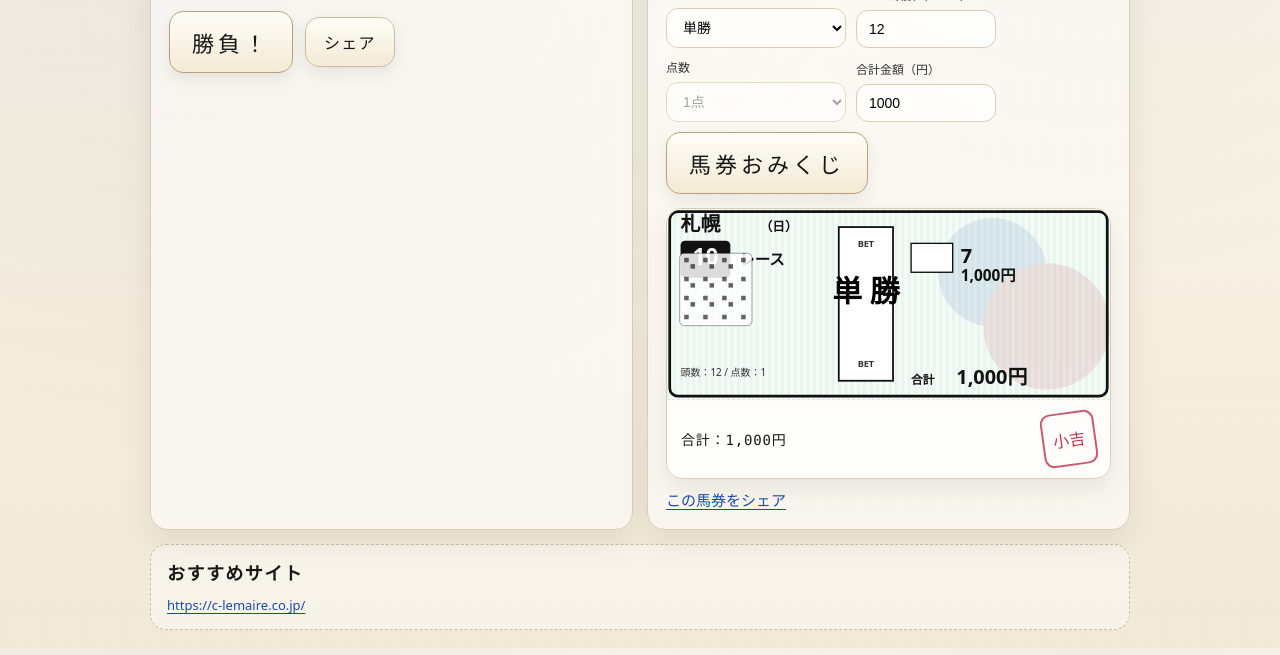
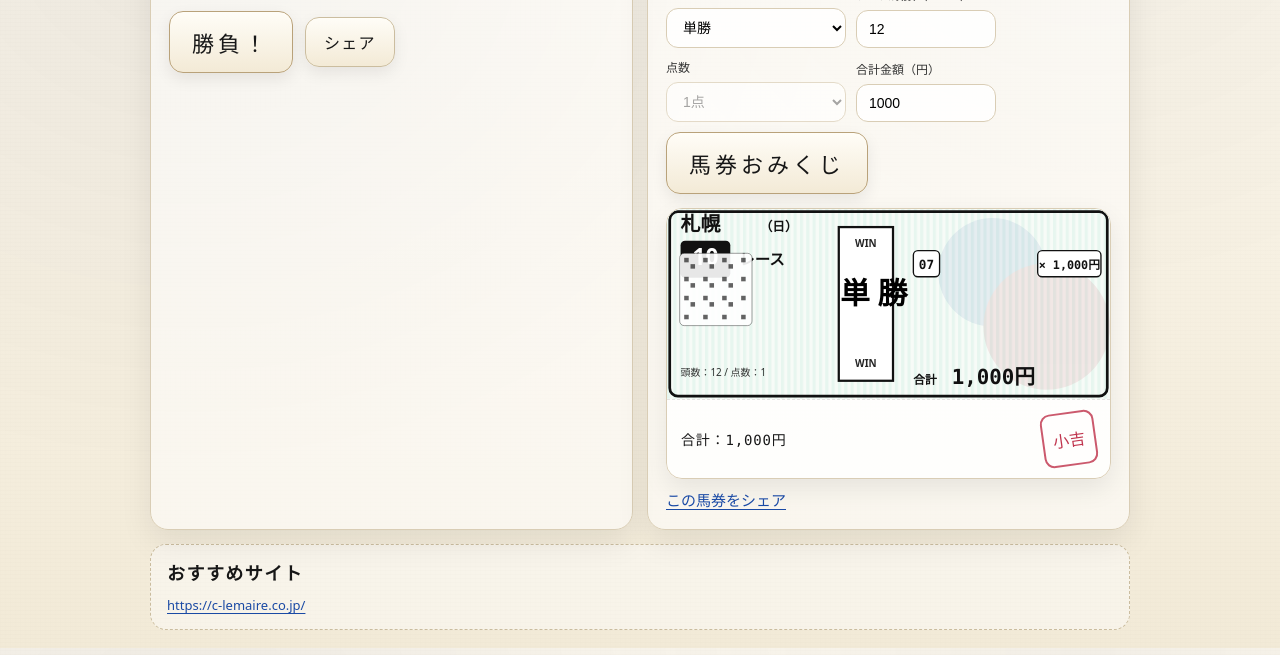
Before and after one commit to yoshitaka1531/oshi-jockey, a website: page public/index.html in a window 1280 px wide. Both pictures are taken after a click on the button "馬券おみくじ". Shown: the part 145-800 px from the top of the page. Drawn offline with Linux system fonts and the light colour scheme; a web font is replaced by a local one.

Commit message:
Enhance SVG ticket generation and layout
Refactor SVG ticket generation and improve text display.

```diff
--- a/public/index.html
+++ b/public/index.html
@@ -549,7 +549,7 @@
     function buildPick(type, fieldSize){
       if(type === "win"){
         const a = randInt(1, fieldSize);
-        return { display: `15`, raw: [a], text: `馬番 ${a}`, hint: "単勝：1頭" };
+        return { raw: [a], text: `馬番 ${a}`, hint: "単勝：1頭" };
       }
       if(type === "place"){
         const a = randInt(1, fieldSize);
@@ -636,35 +636,76 @@
       return pick[randInt(0, pick.length - 1)];
     }
 
-    // ====== ここがメイン：馬券“画像”をSVGで生成 ======
-    function esc(s){
-      return String(s).replace(/[&<>"']/g, m => ({
-        "&":"&amp;","<":"&lt;",">":"&gt;",'"':"&quot;","'":"&#39;"
-      })[m]);
-    }
-
+    // ====== ★ここがメイン：馬券“画像”をSVGで生成（枠に数字・枠に式別） ======
     function makeTicketSVG({ venue, raceNo, typeLabel, fieldSize, points, picks, alloc, total }){
-      // 票面サイズ（レスポンシブで縮小されます）
       const W = 980, H = 420;
 
-      // 右側に表示する買い目テキスト（票面っぽく整形）
+      const codeMap = {
+        "単勝":"WIN", "複勝":"PLC", "枠連":"WAK", "馬連":"UMR",
+        "ワイド":"WID", "馬単":"UMT", "3連複":"TRI", "3連単":"TRF"
+      };
+      const betCode = codeMap[typeLabel] || "BET";
+
       const lines = picks.map((p, i) => ({
-        text: p.text.replace("馬番 ", "").replace("枠 ", "枠 ").replace(/-/g, " - ").replace(/→/g, " → "),
-        yen: `${alloc[i].toLocaleString()}円`
+        raw: p.raw || [],
+        text: p.text || "",
+        yen: `${alloc[i].toLocaleString()}円`,
       }));
 
-      // 券種縦表示用（2文字ずつ改行して縦の雰囲気）
-      const typeVertical = typeLabel.split("").join("\n");
+      const pad2 = (n) => String(n).padStart(2,"0");
 
-      // 透かし（蹄鉄っぽい丸と薄い文字）
+      const kind = (() => {
+        if (typeLabel === "馬単" || typeLabel === "3連単") return "arrow";
+        return "dash";
+      })();
+
+      function boxesSvg(rawNums, x, y){
+        const boxW = 58, boxH = 58, gap = 14;
+        const stroke = 3;
+
+        const sep = () => {
+          if (rawNums.length === 1) return "";
+          if (kind === "arrow") return "→";
+          return "−";
+        };
+
+        const sepX = (i) => x + (boxW + gap) * i + boxW + 10;
+
+        let out = "";
+
+        for (let i=0; i<rawNums.length; i++){
+          const bx = x + (boxW + gap) * i + (i>0 ? 18*i : 0);
+          out += `
+            <rect x="${bx}" y="${y}" width="${boxW}" height="${boxH}" rx="10"
+                  fill="#fff" stroke="#111" stroke-width="${stroke}"/>
+            <text x="${bx + boxW/2}" y="${y + 40}" font-size="28" font-weight="900"
+                  text-anchor="middle"
+                  font-family="ui-monospace, SFMono-Regular, Menlo, Monaco, Consolas, 'Courier New', monospace">
+              ${pad2(rawNums[i])}
+            </text>
+          `;
+
+          if (i < rawNums.length - 1){
+            const s = sep();
+            out += `
+              <text x="${sepX(i)}" y="${y + 41}" font-size="30" font-weight="900"
+                    text-anchor="middle"
+                    font-family="system-ui, -apple-system, 'Noto Sans JP', sans-serif">
+                ${s}
+              </text>
+            `;
+          }
+        }
+        return out;
+      }
+
       const watermark = `
-        <g opacity="0.10">
+        <g opacity="0.08">
           <circle cx="720" cy="140" r="120" fill="#1a4aa5"/>
           <circle cx="840" cy="260" r="140" fill="#b00020"/>
         </g>
       `;
 
-      // 背景の薄いストライプ
       const stripes = `
         <defs>
           <pattern id="stripes" width="14" height="14" patternUnits="userSpaceOnUse">
@@ -675,10 +716,9 @@
         <rect x="0" y="0" width="${W}" height="${H}" fill="url(#stripes)"/>
       `;
 
-      // QR風
       const qr = `
         <g transform="translate(28,98)">
-          <rect x="0" y="0" width="160" height="160" rx="10" fill="#fff" stroke="#111" opacity="0.85"/>
+          <rect x="0" y="0" width="160" height="160" rx="10" fill="#fff" stroke="#111" opacity="0.9"/>
           ${Array.from({length:10}).map((_,r)=>
             Array.from({length:10}).map((__,c)=>{
               const on = (r*c + r + c) % 3 === 0;
@@ -688,15 +728,14 @@
         </g>
       `;
 
-      // 左の情報欄
       const left = `
         <g font-family="system-ui, -apple-system, Segoe UI, Roboto, Noto Sans JP, sans-serif" fill="#111">
-          <text x="30" y="48" font-size="44" font-weight="800">${esc(venue)}</text>
+          <text x="30" y="48" font-size="44" font-weight="900">${venue}</text>
           <text x="205" y="48" font-size="28" font-weight="700">（日）</text>
 
           <rect x="30" y="70" width="110" height="82" rx="10" fill="#111"/>
           <text x="85" y="124" font-size="50" font-weight="900" fill="#fff" text-anchor="middle">${raceNo}</text>
-          <text x="160" y="124" font-size="34" font-weight="800">レース</text>
+          <text x="160" y="124" font-size="34" font-weight="900">レース</text>
 
           ${qr}
 
@@ -704,38 +743,55 @@
         </g>
       `;
 
-      // 中央の券種縦欄
+      const typeVertical = typeLabel.split("").join("\n");
       const center = `
         <g>
-          <rect x="380" y="40" width="120" height="340" fill="#fff" stroke="#111" stroke-width="4"/>
-          <text x="440" y="85" font-size="20" font-weight="800" text-anchor="middle" opacity="0.8">BET</text>
-          <text x="440" y="205" font-size="66" font-weight="900" text-anchor="middle" style="white-space:pre; font-family: system-ui, -apple-system, Segoe UI, Roboto, Noto Sans JP, sans-serif;">${esc(typeVertical)}</text>
-          <text x="440" y="350" font-size="20" font-weight="800" text-anchor="middle" opacity="0.8">BET</text>
+          <rect x="380" y="40" width="120" height="340" fill="#fff" stroke="#111" stroke-width="5"/>
+          <text x="440" y="85" font-size="22" font-weight="900" text-anchor="middle" opacity="0.85">${betCode}</text>
+
+          <text x="440" y="210" font-size="66" font-weight="900" text-anchor="middle"
+                style="white-space:pre; font-family: system-ui, -apple-system, 'Noto Sans JP', sans-serif;">
+            ${typeVertical}
+          </text>
+
+          <text x="440" y="350" font-size="22" font-weight="900" text-anchor="middle" opacity="0.85">${betCode}</text>
         </g>
       `;
 
-      // 右側：買い目＋金額（票面風）
       const right = `
         <g font-family="system-ui, -apple-system, Segoe UI, Roboto, Noto Sans JP, sans-serif" fill="#111">
           ${lines.map((ln, idx)=>{
-            const y = 120 + idx*70;
+            const y = 92 + idx*86;
+            const buyX = 545;
+
+            let raw = ln.raw;
+            if (!raw || raw.length === 0){
+              const nums = (ln.text.match(/\d+/g) || []).map(n=>Number(n)).slice(0,3);
+              raw = nums;
+            }
+
             return `
               <g>
-                <rect x="540" y="${y-44}" width="92" height="64" fill="#fff" stroke="#111" stroke-width="3"/>
-                <text x="586" y="${y-2}" font-size="34" font-weight="900" text-anchor="middle">${esc(String(ln.text).split(/[ -→]/)[0] || "")}</text>
+                ${boxesSvg(raw, buyX, y)}
 
-                <text x="650" y="${y}" font-size="44" font-weight="900">${esc(ln.text)}</text>
-                <text x="650" y="${y+40}" font-size="34" font-weight="900">${esc(ln.yen)}</text>
+                <rect x="820" y="${y}" width="140" height="58" rx="10"
+                      fill="#fff" stroke="#111" stroke-width="3"/>
+                <text x="890" y="${y+40}" font-size="26" font-weight="900" text-anchor="middle"
+                      font-family="ui-monospace, SFMono-Regular, Menlo, Monaco, Consolas, 'Courier New', monospace">
+                  × ${ln.yen}
+                </text>
               </g>
             `;
           }).join("")}
 
-          <text x="540" y="388" font-size="26" font-weight="800">合計</text>
-          <text x="640" y="388" font-size="44" font-weight="900">${total.toLocaleString()}円</text>
+          <text x="545" y="388" font-size="26" font-weight="900">合計</text>
+          <text x="630" y="388" font-size="46" font-weight="900"
+                font-family="ui-monospace, SFMono-Regular, Menlo, Monaco, Consolas, 'Courier New', monospace">
+            ${total.toLocaleString()}円
+          </text>
         </g>
       `;
 
-      // 票面フレーム
       const frame = `<rect x="6" y="6" width="${W-12}" height="${H-12}" rx="18" fill="none" stroke="#111" stroke-width="6"/>`;
 
       return `
@@ -788,12 +844,10 @@
 
       const alloc = splitBudget(budget, finalPoints);
 
-      // 票面用の雰囲気パラメータ
       const venue = ["阪神","京都","東京","中山","札幌","函館","新潟","中京","小倉"][randInt(0,8)];
       const raceNo = randInt(1, 12);
       const typeLabel = typeLabels[type] || "馬券";
 
-      // SVG生成して差し込み
       ticketSvgMount.innerHTML = makeTicketSVG({
         venue, raceNo, typeLabel,
         fieldSize, points: finalPoints,
@@ -804,7 +858,6 @@
       ticketAmountEl.textContent = `合計：${budget.toLocaleString()}円`;
       ticketFortuneEl.textContent = fortuneByTotal(budget);
 
-      // シェア用
       const linesText = picks.map((p,i)=>`${p.text.replace("馬番 ","").replace("枠 ","枠 ")}×${alloc[i]}円`).join(" / ");
       lastTicket = { typeLabel, linesText, total: budget };
       setShareEnabled();
@@ -817,7 +870,6 @@
     updatePointsOptions();
     ticketBtn.addEventListener("click", drawTicket);
 
-    // 初期：シェア不可
     setShareEnabled();
   </script>
 </body>
```
